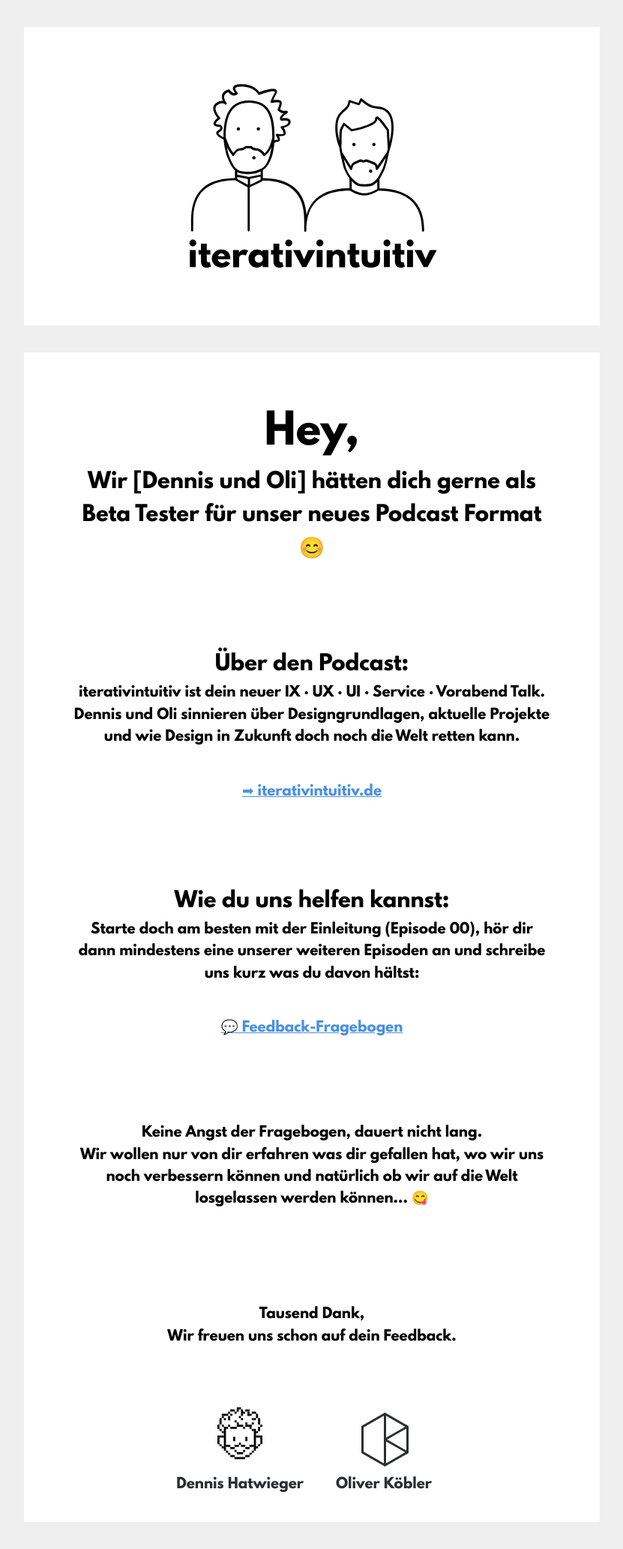
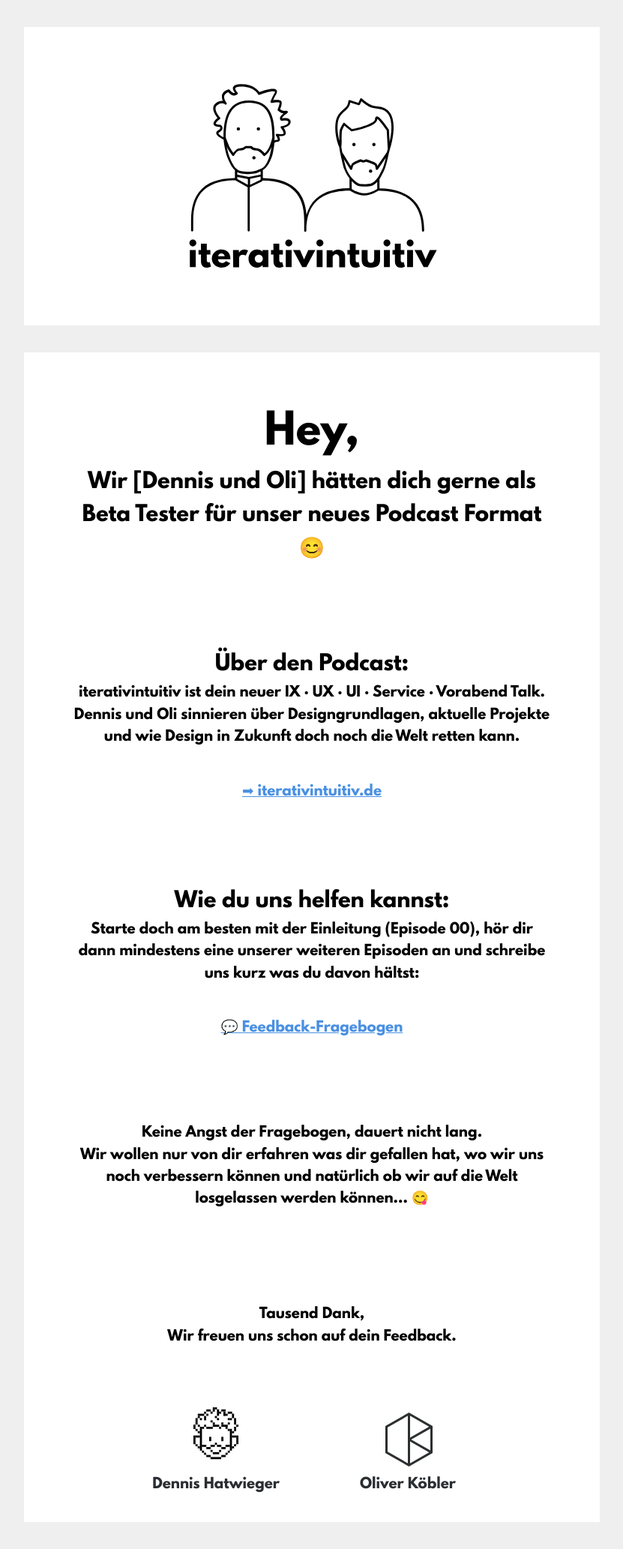
Before and after one commit to iterativintuitiv/podcast, a Jekyll site: the page built from vip.html, in a window 1280 px wide. Shown: the whole page at 75% size, without its empty margins (224-1055 px from the left). Built offline with Jekyll 4.4.1, drawn with Linux system fonts in a browser that asks for light colours; nearby versions of some CDN libraries.

Commit message:
vip/hosts

```diff
--- a/_sass/_components.scss
+++ b/_sass/_components.scss
@@ -822,9 +822,15 @@
       padding-bottom: 4vh;
       margin-bottom: 4vh;
       & > *{
-        width: 15vw;
+        width:20vw;
 
+        a{
 
+          font-size: $fontSize-third;
+          @media (min-width: $mq-md) {
+            font-size: $fontSize-standard;
+          }
+        }
         img{
           max-height: 10vh;
         }
```
Also changed, not shown: 2 other files.
